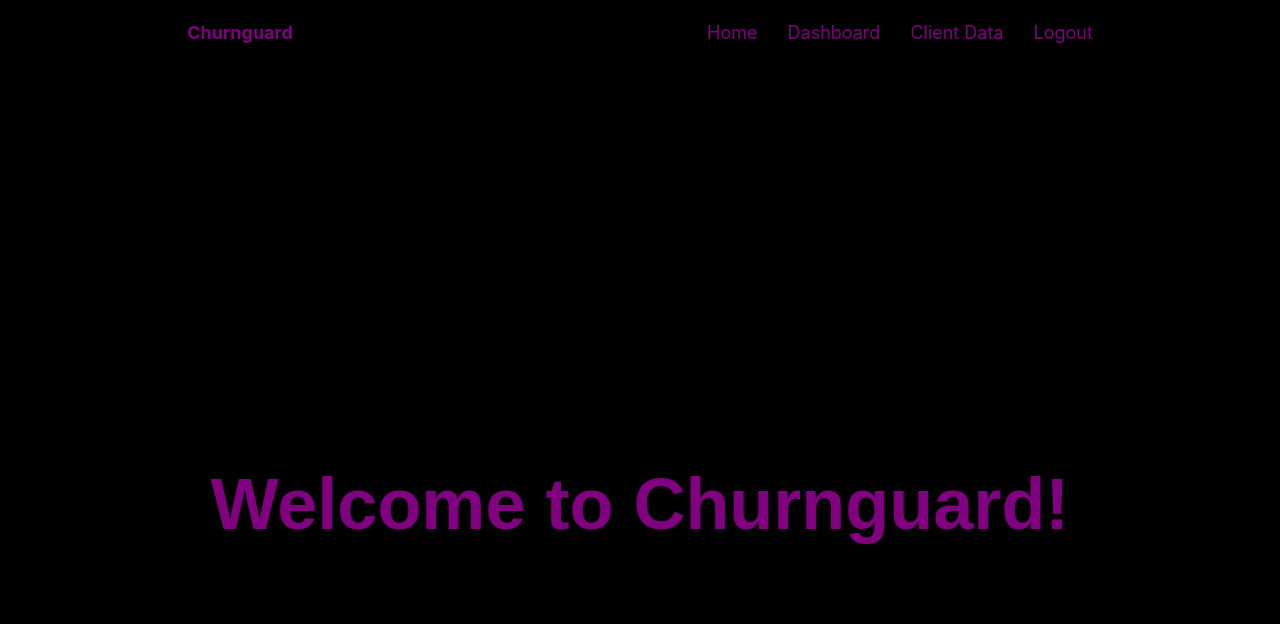
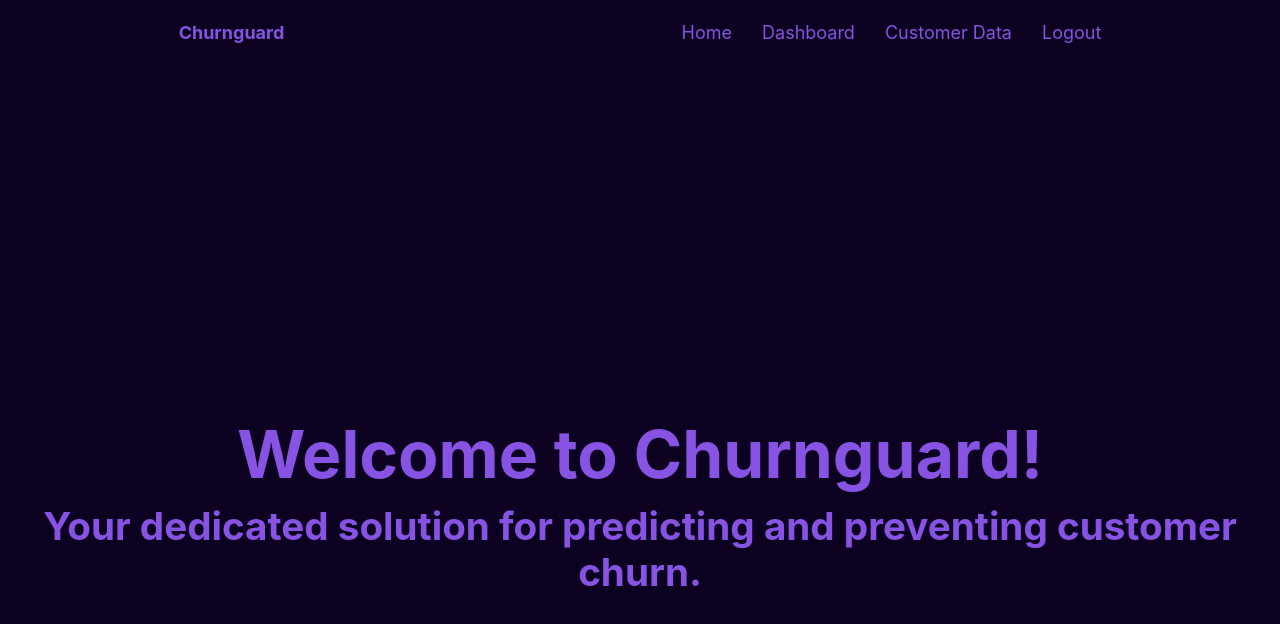
Before and after one commit to joytsy/DSA3101-2320-Ateam, a React (Create React App) app in the folder frontend/churnguard/: page /Home in a window 1280 px wide. Shown: the top 624 px of the page. Built offline with nearby package versions, Linux system fonts and the light colour scheme.

Commit message:
Edited home page.

```diff
--- a/frontend/churnguard/src/App.js
+++ b/frontend/churnguard/src/App.js
@@ -4,7 +4,7 @@ import './App.css';
 import LoginSignUp from './Components/LoginSignUp/LoginSignUp';
 import Home from './Components/Home';
 import Dashboard from './Components/Dashboard';
-import ClientData from './Components/ClientData';
+import CustomerData from './Components/CustomerData';
 
 function App() {
   return (
@@ -13,7 +13,7 @@ function App() {
         <Route path="/" element={ <LoginSignUp /> } />
         <Route path="/Home" element={ <Home /> } />
         <Route path="/Dashboard" element={ <Dashboard /> } />
-        <Route path="/ClientData" element={ <ClientData /> } />
+        <Route path="/CustomerData" element={ <CustomerData /> } />
       </Routes>
     </BrowserRouter>
   );
--- a/frontend/churnguard/src/Components/ClientData.js
+++ b/frontend/churnguard/src/Components/CustomerData.js
@@ -1,13 +1,13 @@
 import React from 'react';
 import Navbar from './Navbar.jsx';
 
-const ClientData = () => {
+const CustomerData = () => {
   return (
     <div>
         <Navbar />
-        <h1>ClientData</h1>
+        <h1>Customer Data</h1>
     </div>
   )
 }
 
-export default ClientData;
+export default CustomerData;
--- a/frontend/churnguard/src/Components/Home.css
+++ b/frontend/churnguard/src/Components/Home.css
@@ -1,9 +1,9 @@
 .home-background {
     margin: 0;
     padding: 0;
-    background-color: black;
-    color: purple;
-    font-family: Arial, sans-serif;
+    background-color: #0c0120;
+    color: #8653e3;
+    font-family: Inter, sans-serif;
     display: flex;
     align-items: center;
     justify-content: center;
@@ -13,5 +13,5 @@
 
 .header {
     text-align: center;
-    font-size: 36px;
+    font-size: 33px;
 }
--- a/frontend/churnguard/src/Components/Home.js
+++ b/frontend/churnguard/src/Components/Home.js
@@ -9,6 +9,7 @@ function Home () {
              <div className="home-background">
                 <div className="header">
                     <h1>Welcome to Churnguard!</h1>
+                    <h3>Your dedicated solution for predicting and preventing customer churn.</h3>
                 </div>
             </div>
         </div>
--- a/frontend/churnguard/src/Components/Navbar.css
+++ b/frontend/churnguard/src/Components/Navbar.css
@@ -17,8 +17,9 @@ li{
 
 a{
     text-decoration: none;
-    color: purple;
+    color: #8653e3;
     font-size: large;
+    font-family: Inter, sans-serif;
 }
 
 .nav{
@@ -26,7 +27,7 @@ a{
     align-items: center;
     justify-content: space-around;
     height: 8vh;
-    background: black;
+    background: #0c0120;
 }
 
 .nav__brand{
@@ -43,7 +44,7 @@ a{
     width: 2.5rem;
     height: 0.2rem;
     margin: 0.4rem;
-    background: purple;
+    background:#8653e3;
     transition: 0.4s ease-in;
 }
 
@@ -63,7 +64,7 @@ a{
         right: 0;
         width: 50vw;
         height: 93vh;
-        background: black;
+        background: #0c0120;
         flex-direction: column;
         transform: translateX(100%);
         transition: 0.5s ease-in;
--- a/frontend/churnguard/src/Components/Navbar.jsx
+++ b/frontend/churnguard/src/Components/Navbar.jsx
@@ -23,8 +23,8 @@ function Navbar() {
       window.location.href = '/Dashboard';
     };
     // Function to redirect to chatbot page
-    const redirectToClientData = () => {
-      window.location.href = '/ClientData';
+    const redirectToCustomerData = () => {
+      window.location.href = '/CustomerData';
       console.log("dashbaord")
     };
     // Function to redirect to login page
@@ -37,7 +37,7 @@ function Navbar() {
         <ul className={active}>
           <li className="nav__item"><a className="nav__link" onClick={redirectToHome}>Home</a></li>
           <li className="nav__item"><a className="nav__link" onClick={redirectToDashboard}>Dashboard</a></li>
-          <li className="nav__item"><a className="nav__link" onClick={redirectToClientData}>Client Data</a></li>
+          <li className="nav__item"><a className="nav__link" onClick={redirectToCustomerData}>Customer Data</a></li>
           <li className="nav__item"><a className="nav__link" onClick={redirectToLogin}>Logout</a></li>
         </ul>
         <div onClick = {navToggle} className={toggleIcon}>
```
